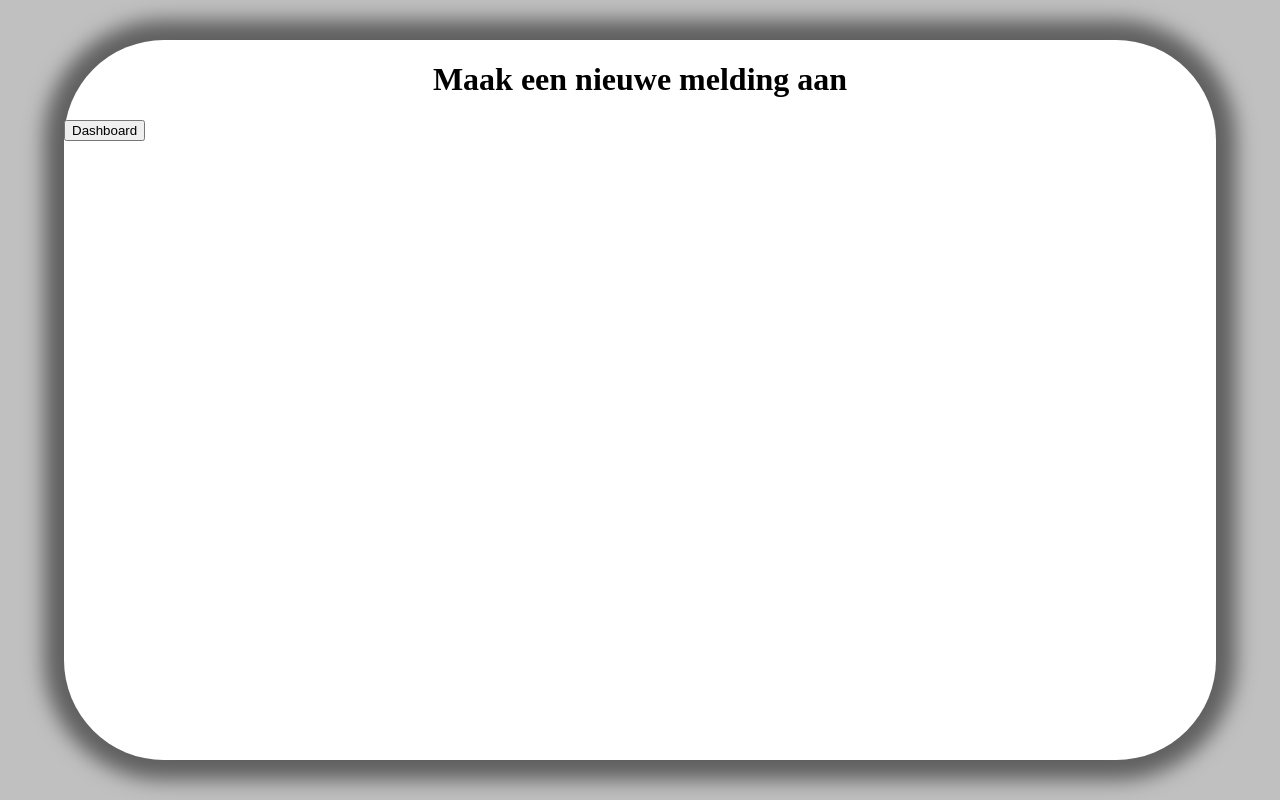
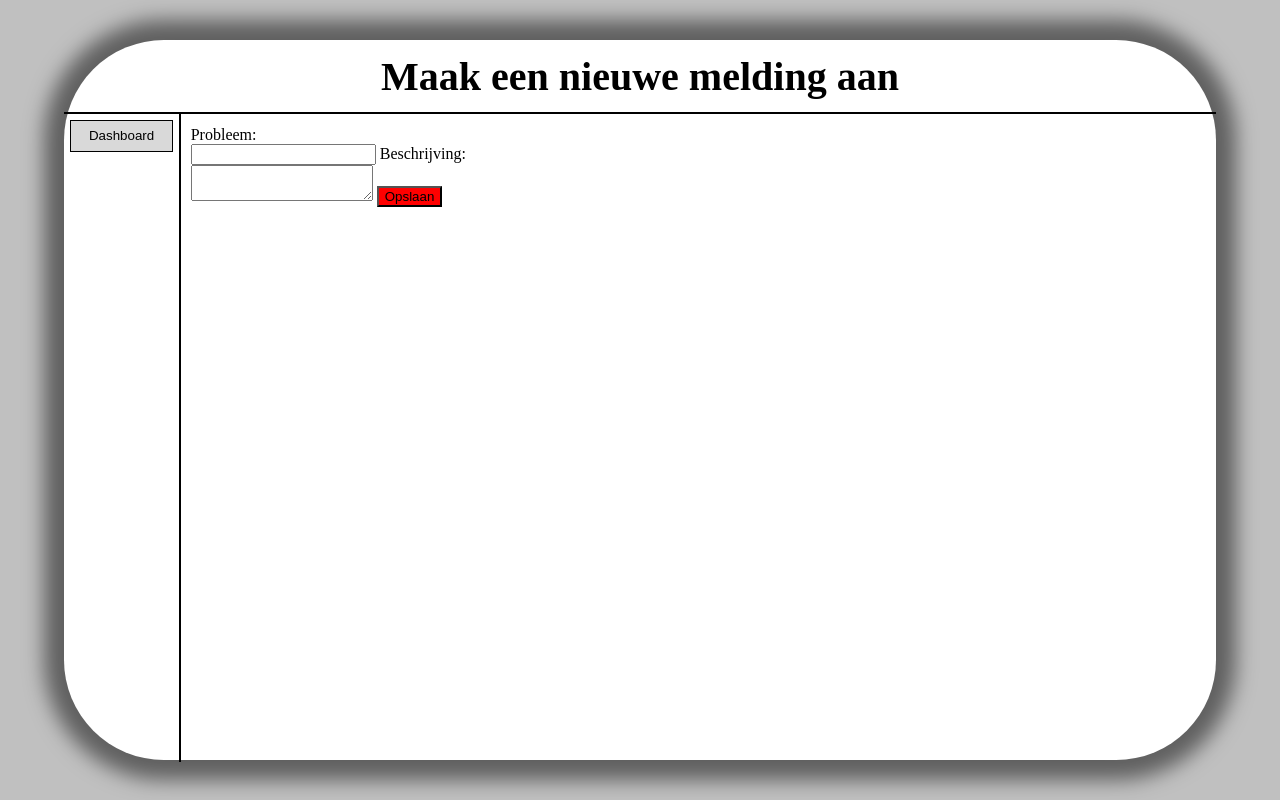
Before and after one commit to CasperForbo/Meldingen-en-Kennisplatform, a Flask app: page /add in a window 1280 px wide. Run offline with Flask 3, Linux system fonts and the light colour scheme.

Commit message:
changes to the add and dashboard

```diff
--- a/app/static/style/index.css
+++ b/app/static/style/index.css
@@ -1,15 +1,19 @@
-/* Style for dashboard.html & add.html-------------------------- */
+/* Style for dashboard.html & add.html--------------------------- */
 
 
-/* variables -----------------------------------------------------*/
+/* variables ---------------------------------------------------- */
 :root {
+    --test: red;
+    --test2: blue;
     --background: #c0c0c0;
     --container: #ffffff;
     --text: #000000;
+    --nav_button: #d9d9d9;
+    --nav_button_hover: #949494;
 }
 /* -------------------------------------------------------------- */
 
-/* body */
+/* body --------------------------------------------------------- */
 body {
     margin: 0;
     background-color: var(--background);
@@ -17,25 +21,36 @@ body {
     width: 100vw;
 }
 
-
-/* Dashboard header */
-.header {
-    height: auto;
-    width: 1;
+h1 {
+    margin: 0;
+    padding: 0;
+    font-size: 2.5rem;
+    font-weight: bold;
     color: var(--text);
-    margin: 0 auto;
-    text-align: center;
 }
 
 
-/* Dashboard container */
+/* Dashboard header --------------------------------------------- */
+.header {
+    height: 10%;
+
+    display: flex;
+    align-items: center;
+    justify-content: center;
+
+    color: var(--text);
+    border-bottom: 2px solid var(--text);
+
+}
+
+
+/* Dashboard container ------------------------------------------ */
 .container {
 
     height: 90vh;
     width: 90vw;
 
     margin: 5vh 5vw 5vh 5vw;
-    float: top;
     position: absolute;
 
     border-radius: 100px;
@@ -44,3 +59,70 @@ body {
     background-color: var(--container);
 
 }
+
+
+/* Navigation bar ----------------------------------------------- */
+.navigation {
+
+    height: 90%;
+    width: 10%;
+
+    float: left;
+
+    border-right: 2px solid var(--text);
+    border-radius: 100px 0px 0px 100px;
+
+}
+
+
+/* nav bar buttons ---------------------------------------------- */
+.nav_button{
+
+    min-height: 25px;
+    max-width: 90%;
+    height: 5%;
+    width: 100%;
+
+    margin: 5% 5% 0 5%;
+
+    border: 1px solid var(--text);
+    background-color: var(--nav_button);
+    color: var(--text);
+}
+
+.nav_button:hover {
+    background-color: var(--nav_button_hover);
+    cursor: pointer;
+}
+/* -------------------------------------------------------------- */
+
+
+/* Item area ---------------------------------------------------- */
+.area {
+    border-radius: 0px 0px 100px 100px;
+
+    height: 90%;
+    width: 100%;
+
+    position: absolute;
+}
+
+.area2 {
+    border-radius: 0px 0px 100px 0px;
+
+    height: 88%;
+    width: 89%;
+
+    position: absolute;
+    margin: 1% 0 0 11%;
+}
+/* -------------------------------------------------------------- */
+
+/* meldingen buttons -------------------------------------------- */
+.submit {
+    float: bottom;
+    height: 10%;
+    background-color: var(--test);
+}
+
+/* -------------------------------------------------------------- */
--- a/app/templates/add.html
+++ b/app/templates/add.html
@@ -13,12 +13,34 @@
     <body>
 
         <div class="container">
+
             <div class="header">
+
                 <h1>Maak een nieuwe melding aan</h1>
+
             </div>
 
-            <button class="button" onclick="window.location.href='/'">Dashboard</button>
+            <div class="navigation">
 
+                <button class="nav_button" onclick="window.location.href='/'">Dashboard</button>
+
+            </div>
+
+            <div class="area2">
+
+                <form action="/add" method="post">
+
+                    <label for="title">Probleem:</label><br>
+                    <input type="text" id="title" name="title" required>
+
+                    <label for="description">Beschrijving:</label><br>
+                    <textarea id="description" name="description" required></textarea>
+
+                    <button type="submit" class="submit">Opslaan</button>
+
+                </form>
+
+            </div>
 
         </div>
 
--- a/app/templates/dashboard.html
+++ b/app/templates/dashboard.html
@@ -16,9 +16,11 @@
                 <h1>Dashboard</h1>
             </div>
 
-            <button class="button" onclick="window.location.href='/add'">Add New Item</button>
 
 
+            <div class="area">
+                <button class="button" onclick="window.location.href='/add'">Add New Item</button>
+            </div>
 
         </div>
 
```
Also changed, not shown: app/routes/main.py (line endings or trailing spaces).
